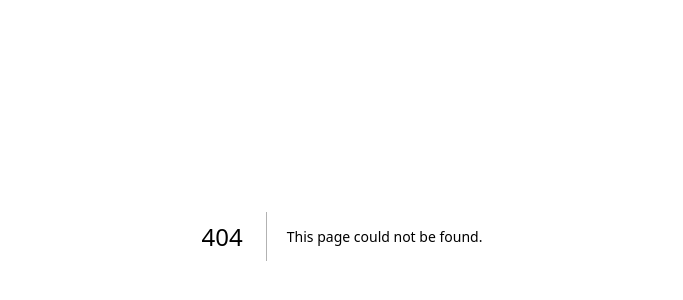
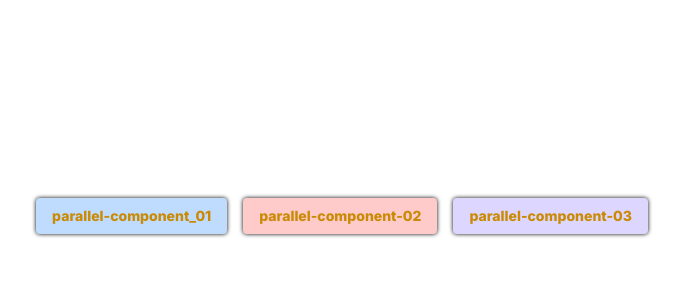
Before and after one commit to abhis12321/nextJS-tricks, a Next.js app: page /parallelRoutes in a window 1280 px wide. Before the commit this address had no page. Shown: the part 164-464 px from the top of the page, without its empty margins (298-981 px from the left). Built offline with nearby package versions, Linux system fonts and the light colour scheme.

Commit message:
parallel-routes are tested for better performance

```diff
--- /dev/null
+++ b/app/__components/ParallelFetchingComponent1.js
@@ -0,0 +1,11 @@
+import React from 'react'
+import { PromiseResolver } from './PromiseResolver'
+
+export default async function ParallelFetchingComponent1() {
+    await PromiseResolver(10);
+  return (
+    <div className='p-2 bg-blue-200 rounded'>
+      ParallelFetchingComponent1
+    </div>
+  )
+}
--- /dev/null
+++ b/app/__components/ParallelFetchingComponent2.js
@@ -0,0 +1,11 @@
+import React from 'react'
+import { PromiseResolver } from './PromiseResolver'
+
+export default async function ParallelFetchingComponent2() {
+    await PromiseResolver(10);
+  return (
+    <div className='p-2 bg-green-200 rounded'>
+      ParallelFetchingComponent2
+    </div>
+  )
+}
--- /dev/null
+++ b/app/__components/ParallelFetchingComponent3.js
@@ -0,0 +1,11 @@
+import React from 'react'
+import { PromiseResolver } from './PromiseResolver'
+
+export default async function ParallelFetchingComponent3() {
+    await PromiseResolver(10);
+  return (
+    <div className='p-2 bg-red-200 rounded'>
+      ParallelFetchingComponent3
+    </div>
+  )
+}
--- /dev/null
+++ b/app/__components/PromiseResolver.js
@@ -0,0 +1 @@
+export const PromiseResolver = async (ms) =>  new Promise(resolve => setTimeout(resolve , ms));
--- /dev/null
+++ b/app/parallelRoutes/@comp_01/loading.js
@@ -0,0 +1,9 @@
+import React from 'react'
+
+export default function loading() {
+  return (
+    <div className='text-xl text-green-700'>
+      loading...
+    </div>
+  )
+}
--- /dev/null
+++ b/app/parallelRoutes/@comp_01/page.js
@@ -0,0 +1,11 @@
+import { PromiseResolver } from '@/app/__components/PromiseResolver'
+import React from 'react'
+
+export default async function page() {
+  await PromiseResolver(5000);
+  return (
+    <div className='py-2 px-4 rounded text-sm font-extrabold bg-blue-200'>
+      parallel-component_01
+    </div>
+  )
+}
--- /dev/null
+++ b/app/parallelRoutes/@comp_02/loading.js
@@ -0,0 +1,9 @@
+import React from 'react'
+
+export default function loading() {
+  return (
+    <div className='text-xl text-violet-700'>
+      loading...
+    </div>
+  )
+}
--- /dev/null
+++ b/app/parallelRoutes/@comp_02/page.js
@@ -0,0 +1,11 @@
+import { PromiseResolver } from '@/app/__components/PromiseResolver'
+import React from 'react'
+
+export default async function page() {
+    await PromiseResolver(2000);
+  return (
+    <div className='py-2 px-4 rounded text-sm font-extrabold bg-red-200'>
+      parallel-component-02
+    </div>
+  )
+}
--- /dev/null
+++ b/app/parallelRoutes/@comp_03/loading.js
@@ -0,0 +1,9 @@
+import React from 'react'
+
+export default function loading() {
+  return (
+    <div className='text-xl text-lime-700'>
+      loading...
+    </div>
+  )
+}
--- /dev/null
+++ b/app/parallelRoutes/@comp_03/page.js
@@ -0,0 +1,11 @@
+import { PromiseResolver } from '@/app/__components/PromiseResolver'
+import React from 'react'
+
+export default async function page() {
+    await PromiseResolver(4000);
+  return (
+    <div className='py-2 px-4 rounded text-sm font-extrabold bg-violet-200'>
+      parallel-component-03
+    </div>
+  )
+}
--- /dev/null
+++ b/app/parallelRoutes/layout.js
@@ -0,0 +1,16 @@
+"use client"
+import React from 'react'
+
+export default function Layout({ children, comp_01, comp_02, comp_03 }) {
+
+  return (
+    <div className='min-h-screen flex flex-col items-center justify-center gap-10'>
+      <div className="flex gap-4 text-yellow-600 drop-shadow-[0_0_2px_black]">
+        <>{comp_01}</>
+        <>{comp_02}</>
+        <>{comp_03}</>
+      </div>
+      {children}
+    </div>
+  )
+}
--- /dev/null
+++ b/app/parallelRoutes/page.js
@@ -0,0 +1,9 @@
+import React from 'react'
+
+export default function page() {
+  return (
+    <div>
+
+    </div>
+  )
+}
```
